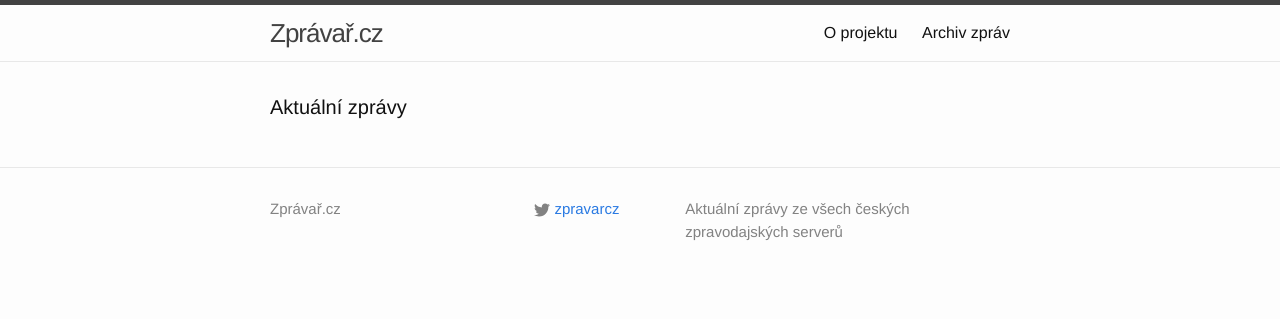
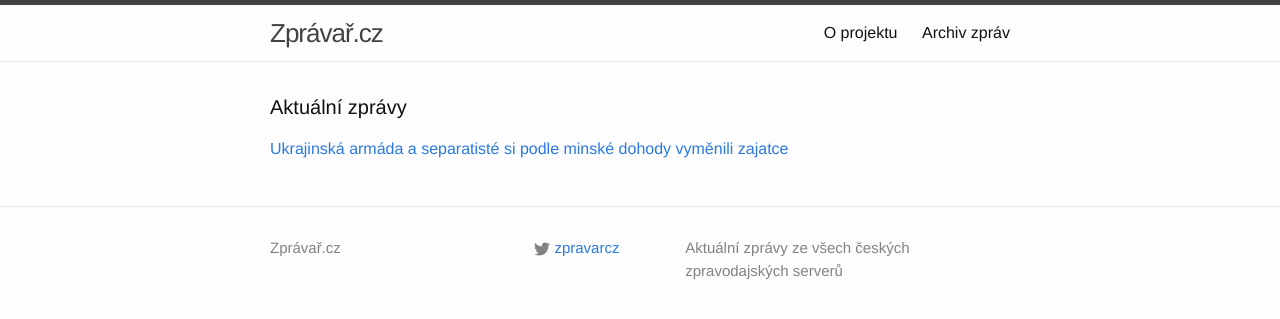
Before and after one commit to adliska/zpravar, a Jekyll site: the page built from index.html, in a window 1280 px wide. Shown: the top 319 px of the page. Built offline with Jekyll 4.4.1, drawn with Linux system fonts in a browser that asks for light colours.

Commit message:
zpravar news update

```diff
--- a/index.html
+++ b/index.html
@@ -5,4 +5,12 @@ layout: default
 <div class="home">
     <h1 class="page-heading">Aktuální zprávy</h1>
 
-</div>
+<p><a href="javascript:;" onclick="toggle_visibility('zpravy0')">Ukrajinská armáda a separatisté si podle minské dohody vyměnili zajatce</a></p>
+<div id="zpravy0" style="display:none">
+<ul>
+<li><a href=http://zahranicni.ihned.cz/rusko/c1-63574170-ukrajinska-armada-a-separatiste-si-podle-minske-dohody-vymenili-zajatce>Ukrajinská armáda a separatisté si podle minské dohody vyměnili zajatce - zahranicni.ihned.cz</a></li>
+<li><a href=http://zpravy.aktualne.cz/zahranici/zive-nedele-22-unora-ukrajina-rusko-separatiste/r~bfce5938b84611e486b9002590604f2e/>Živě: Ukrajinská armáda a separatisté si vyměnili zajatce - zpravy.aktualne.cz</a></li>
+<li><a href=http://zpravy.idnes.cz/vymena-zajatcu-na-ukrajine-d0b-/zahranicni.aspx?c=A150222_070222_zahranicni_cen>Ukrajina a separatisté z Luhanska si vyměnili téměř dvě stě zajatců - zpravy.idnes.cz</a></li>
+<li><a href=http://www.ceskenoviny.cz/zpravy/zpravy/ukrajinska-armada-a-separatiste-si-vymenili-191-zajatcu/1184297>Ukrajinská armáda a separatisté si vyměnili 191 zajatců - www.ceskenoviny.cz</a></li>
+</ul>
+</div></div>
```
